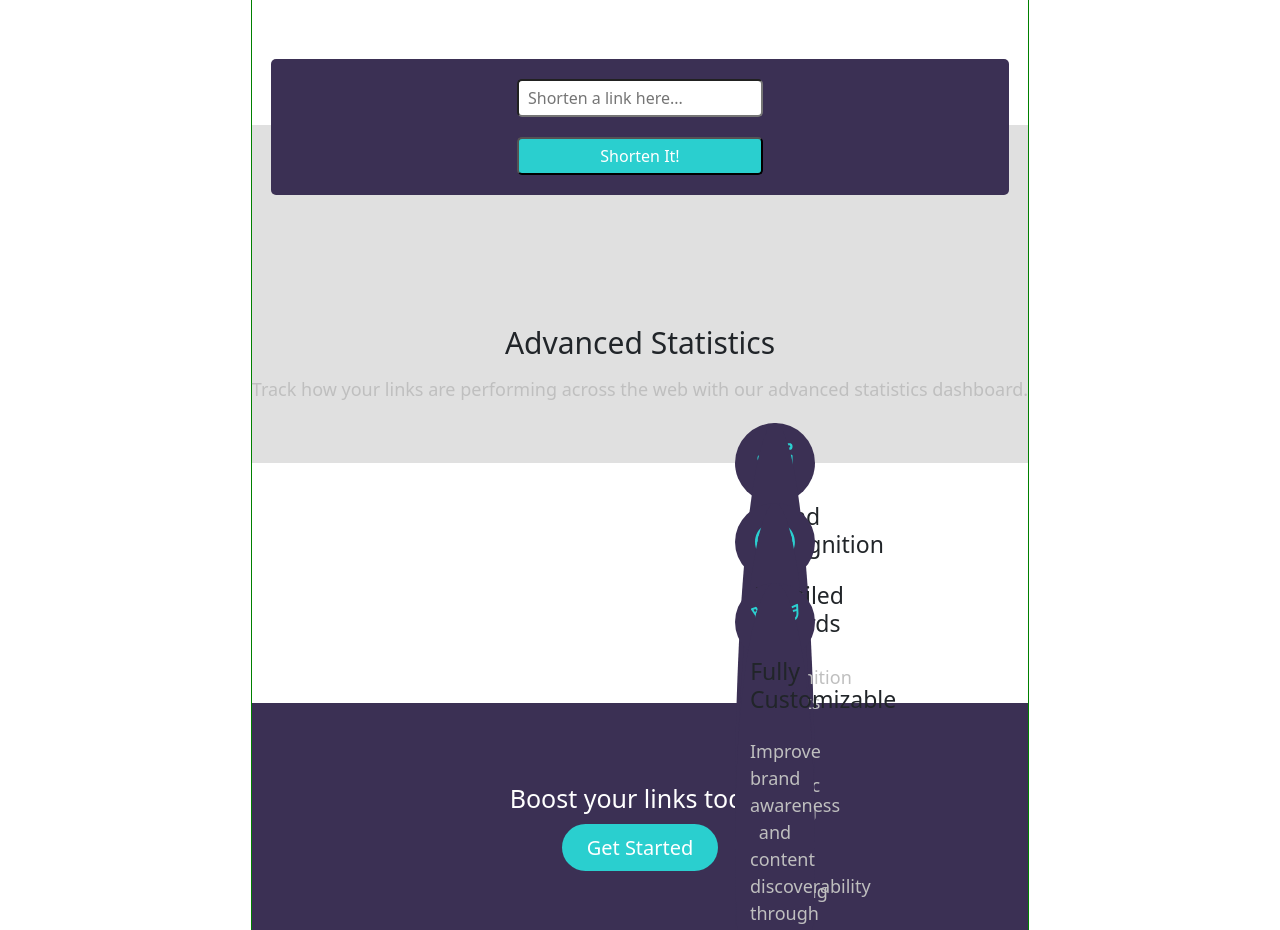
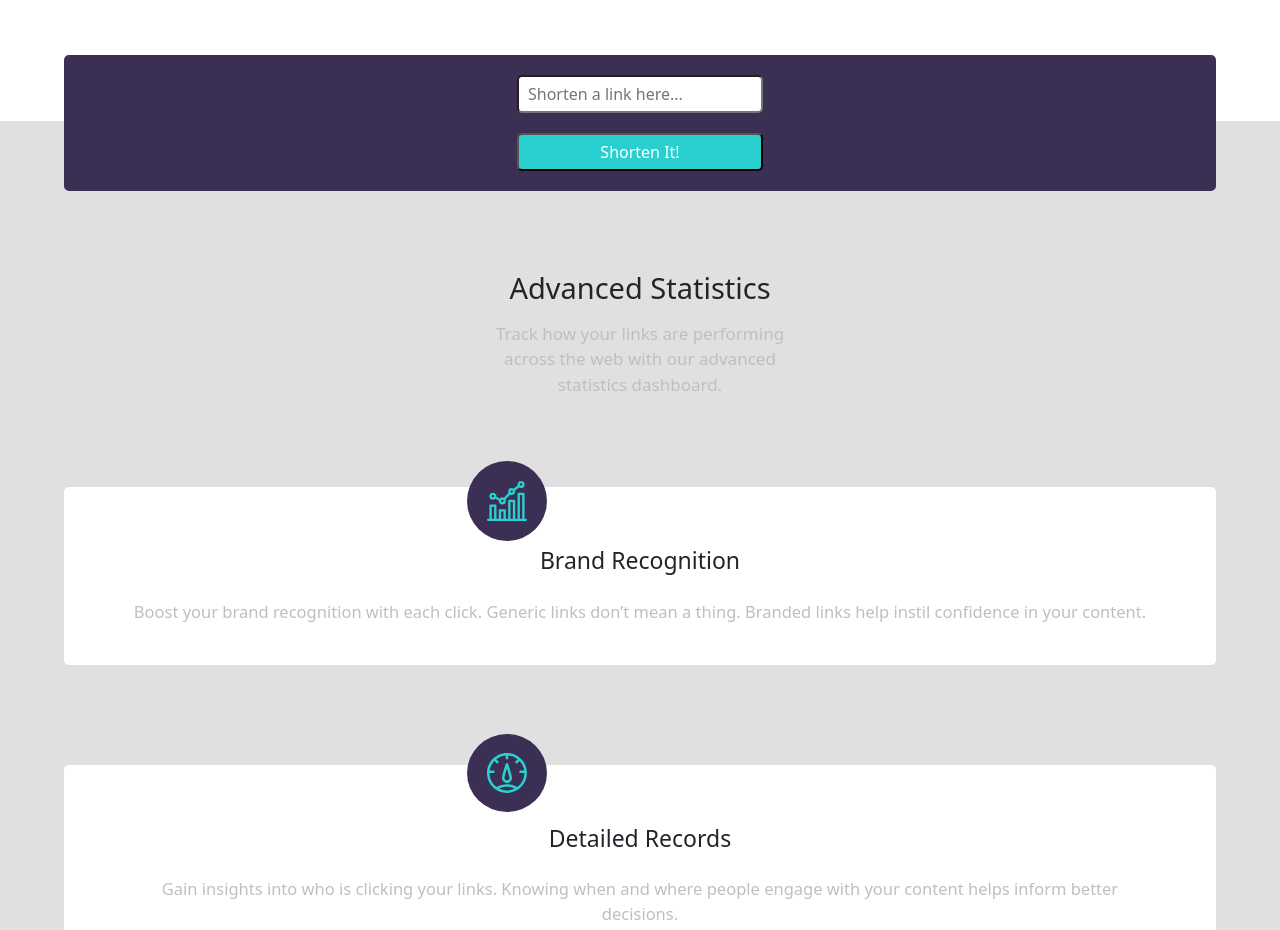
Before and after one commit to PiperRc/Link-Shortener, a plain HTML site: page index.html in a window 1280 px wide. Shown: the part 1055-1985 px from the top of the page. Drawn offline with nearby package versions, Linux system fonts and the light colour scheme.

Commit message:
Update style.css

```diff
--- a/style.css
+++ b/style.css
@@ -7,10 +7,7 @@
                 }
 
                 main {
-                    /* width: 95%; */
-                    /* delele */
-                    border: 1px solid green;
-                    /* delete */
+                    max-width: 350px;
                     display: flex;
                     flex-direction: column;
                     align-items: center;
@@ -37,6 +34,7 @@
 
                 main section:nth-child(1) {
                     width: 100%;
+                    /* max-width: 350px; */
                 }
 
                 .navbar {
@@ -52,9 +50,6 @@
                     text-align: center;
                     font-size: 2rem;
                 }
-                /* .navbar-toggler {
-    border: 2px solid green;
-} */
 
                 .nav-link {
                     color: white !important;
@@ -114,10 +109,6 @@
                     opacity: 0;
                     z-index: -1;
                 }
-                /* .header-padding-zero {
-        padding-top: 0;
-        margin: 0;
-    } */
 
                 header h1 {
                     text-align: center;
@@ -145,7 +136,7 @@
                 header a,
                 .boost a {
                     background-color: var(--cyan);
-                    font-size: 2.5rem;
+                    font-size: 2.3rem;
                     color: white;
                     text-decoration: none;
                     padding: 1rem;
@@ -160,7 +151,7 @@
 
                 .insert-link {
                     background-color: var(--dviolet);
-                    width: 95%;
+                    width: 90%;
                     display: flex;
                     flex-direction: column;
                     justify-content: center;
@@ -179,7 +170,6 @@
                     padding-bottom: .5rem;
                     border-radius: .5rem;
                     padding-left: .9rem;
-                    text-align: c;
                 }
 
                 .insert-link button {
@@ -194,9 +184,8 @@
                 }
 
                 .advanced {
-                    /* margin-bottom: 5rem; */
-                    padding-bottom: 5rem;
-                    ;
+                    width: 100%;
+                    padding-bottom: 8rem;
                     background-color: rgb(224, 224, 224);
                 }
 
@@ -206,13 +195,17 @@
                 }
 
                 .advanced h2 {
-                    padding-top: 20rem;
+                    padding-top: 15rem;
                     padding-bottom: 1rem;
-                    font-size: 3rem;
+                    font-size: 2.9rem;
+                }
+
+                .advanced p span {
+                    display: block;
                 }
 
                 .advanced p {
-                    font-size: 1.8rem;
+                    font-size: 1.7rem;
                     color: var(--gray);
                     font-weight: 500;
                 }
@@ -221,15 +214,17 @@
                     display: flex;
                     flex-direction: column;
                     align-items: center;
-                    /* background-color: var(--gviolet);
-                    background-color: rgb(248, 248, 248);
-                    background-color: rgb(245, 245, 245); */
                     background-color: rgb(224, 224, 224);
-                    /* background-color: #E0FFFF; */
-                    /* border: 1px solid purple; */
+                    width: 100%;
                 }
 
-                .features div {
+                .brand {
+                    margin-bottom: 20rem;
+                }
+
+                .features .brand,
+                .features .detailed,
+                .features .custom {
                     /* border: 1px solid red; */
                     background-color: white;
                     border-radius: .5rem;
@@ -247,14 +242,26 @@
                 }
 
                 .features p {
-                    font-size: 1.8rem;
+                    font-size: 1.65rem;
                     color: var(--gray);
-                    padding-bottom: 2rem;
                 }
 
                 .features div {
-                    margin-bottom: 8rem;
+                    margin-bottom: 3rem;
                     width: 90%;
+                }
+
+                .features .brand,
+                .features .detailed {
+                    margin-bottom: 10rem;
+                }
+
+                .brand,
+                .detailed,
+                .custom {
+                    display: flex;
+                    flex-direction: column;
+                    align-items: center;
                 }
 
                 .brand,
@@ -263,24 +270,26 @@
                     position: relative;
                 }
 
-                .brand div,
-                .detailed div,
-                .custom div {
+                .brand .image-container,
+                .detailed .image-container,
+                .custom .image-container {
                     position: absolute;
                     background-color: var(--dviolet);
                     text-align: center;
                     width: 8rem;
                     padding: 2rem;
                     border-radius: 50%;
-                    top: -4rem;
-                    left: 9.5rem;
+                    /* top: -4rem;
+                    left: 10rem; */
+                    top: -15%;
+                    left: 35%;
                 }
 
-                .detailed div {
+                .detailed .image-container {
                     padding: 1.9rem;
                 }
 
-                .custom div {
+                .custom .image-container {
                     padding: 1.5rem;
                 }
 
@@ -359,3 +368,9 @@
                 .social-media-links img {
                     width: 1.5rem;
                 }
+
+                @media screen and (min-width:768px) {
+                    main {
+                        min-width: 100%;
+                    }
+                }
```
